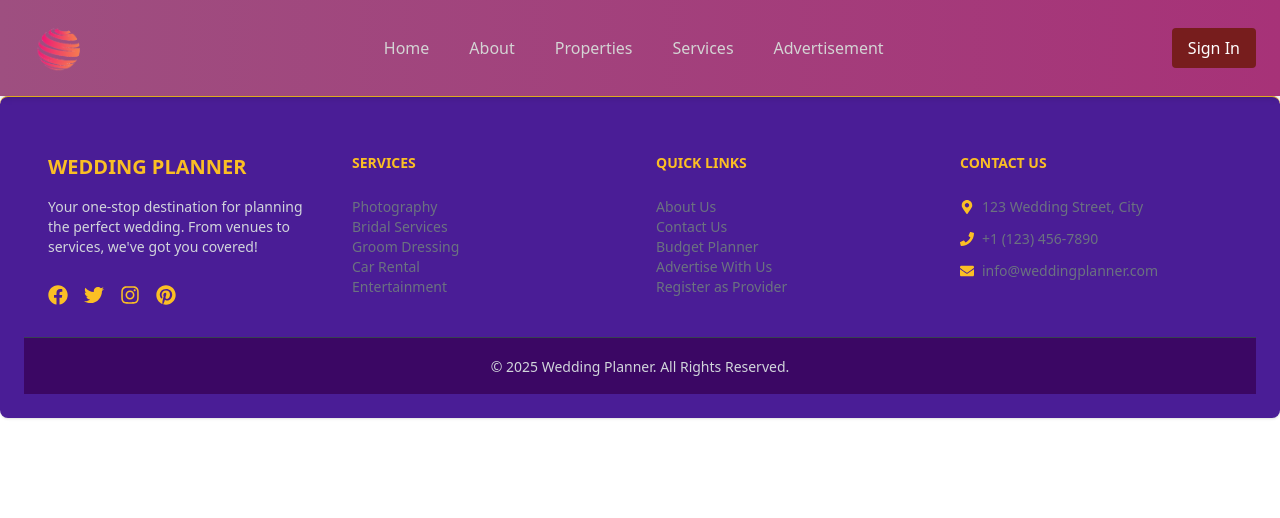
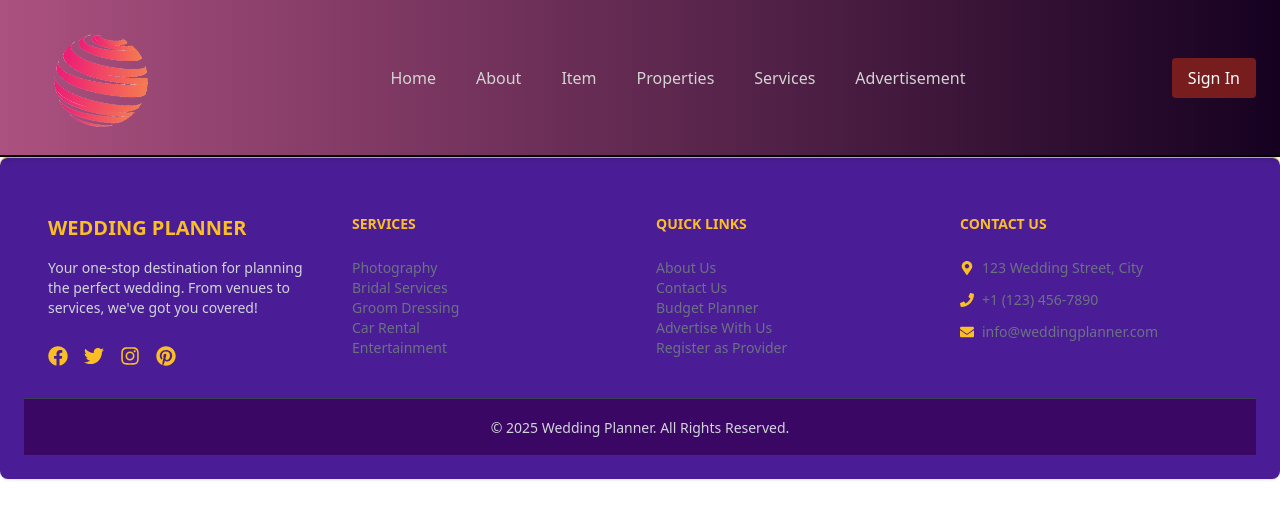
Before and after one commit to ChaminduWn/FairyTalePlanner, a React (Vite) app in the folder mern-app/frontend/: page /payment-manager in a window 1280 px wide. Shown: the top 518 px of the page. Built offline with nearby package versions, Linux system fonts and the light colour scheme.

Commit message:
sign out and user profile created successfuly

```diff
--- a/mern-app/frontend/src/components/AdminDashSideBar.jsx
+++ b/mern-app/frontend/src/components/AdminDashSideBar.jsx
@@ -78,7 +78,7 @@ export default function AdminDashSideBar() {
             </div>
           </Link>
         )}
-        {/* {!currentUser.role && (
+        {!currentUser.role && (
           <Link to="/admin-dashboard?tab=member-profile">
             <div
               className={`p-2.5 my-2 mx-2 flex items-center rounded-md px-4 duration-300 cursor-pointer hover:bg-[#707070] text-white ${
@@ -89,7 +89,7 @@ export default function AdminDashSideBar() {
               <span className="text-[15px] ml-4 text-[#D4D4D4]">Profile</span>
             </div>
           </Link>
-        )} */}
+        )}
 
        {currentUser?.role === "Manager" && (
         <>
--- a/mern-app/frontend/src/components/Header.jsx
+++ b/mern-app/frontend/src/components/Header.jsx
@@ -1,14 +1,11 @@
 import { Link, useLocation, useNavigate } from "react-router-dom";
 import { useDispatch, useSelector } from "react-redux";
-import { Avatar, Button, Dropdown, DropdownDivider, TextInput } from "flowbite-react";
+import { Avatar, Dropdown } from "flowbite-react";
 import { signoutSuccess } from "../redux/user/userSlice";
 import { useEffect, useState } from "react";
-import { AiOutlineSearch } from "react-icons/ai";
 import logo from "../assets/logo.png";
 
-
 export default function Header() {
-    const path = useLocation().pathname;
     const location = useLocation();
     const navigate = useNavigate();
     const dispatch = useDispatch();
@@ -25,49 +22,35 @@ export default function Header() {
 
     const handleSignout = async () => {
         try {
-            // Get userId before clearing
-            const userId = localStorage.getItem('userId');
-
             const res = await fetch('/api/user/signout', {
                 method: 'POST',
+                credentials: 'include' // Important for cookies
             });
             const data = await res.json();
 
-            if (!res.ok) {
-                console.log(data.message);
+            if (res.ok) {
+                dispatch(signoutSuccess());
+                navigate("/");
             } else {
-                // Clear cart data before clearing user data
-                if (userId) {
-                    localStorage.removeItem(`cart_${userId}`);
-                }
-
-                // Dispatch signout action and navigate
-                dispatch(signoutSuccess());
-                navigate(`/`);
+                console.error("Signout failed:", data.message);
             }
         } catch (error) {
-            console.log(error.message);
+            console.error("Signout error:", error.message);
         }
     };
 
-    const handleSubmit = (e) => {
-        e.preventDefault();
-        const urlParams = new URLSearchParams(location.search);
-        urlParams.set('searchTerm', searchTerm);
-        const searchQuery = urlParams.toString();
-        navigate(`/search?${searchQuery}`);
+    const handleProfileClick = () => {
+        navigate('/Dashboard?tab=profile');
     };
 
     return (
-        <header className={` shadow-md relative bg-gradient-to-r from-[#9e4f80] to-[#a73278]`}>
-            <div className="flex items-center justify-between p-6 mx-auto max-w-7xl">
+        <header className="border-b-2 border-b-black shadow-md relative bg-gradient-to-r from-[#AC5180] to-[#160121] z-50">
+            <div className="flex items-center justify-between p-6 mx-auto max-w-7xl relative">
             <Link to="/">
-    <img src={logo} alt="logo" className="h-12 w-auto max-w-[80px]" />
+                    <img src={logo} alt="logo" className="w-40" />
                 </Link>
 
-
-
-                <ul className="flex items-center gap-10"> {/* Aligning items in the center */}
+                <ul className="flex items-center gap-10">
                     <Link to="/">
                         <li className="hidden sm:inline text-[#D4D4D4] hover:underline hover:underline-offset-4 hover:text-white">
                             Home
@@ -79,58 +62,66 @@ export default function Header() {
                         </li>
                     </Link>
                     {!(currentUser?.role === "Manager" || currentUser?.isAdmin) && (
-        <Link to="/">
+                        <Link to="/item">
+                            <li className="hidden sm:inline text-[#D4D4D4] hover:underline hover:underline-offset-4 hover:text-white">
+                                Item
+                            </li>
+                        </Link>
+                    )}
+                    {!(currentUser?.role === "Manager" || currentUser?.isAdmin) && (
+                        <Link to="/properties">
                             <li className="hidden sm:inline text-[#D4D4D4] hover:underline hover:underline-offset-4 hover:text-white">
                                 Properties
                             </li>
                         </Link>
-
                     )}
                     {!(currentUser?.role === "Manager" || currentUser?.isAdmin) && (
-
-<Link to="/">
+                        <Link to="/services">
                             <li className="hidden sm:inline text-[#D4D4D4] hover:underline hover:underline-offset-4 hover:text-white">
                                 Services
                             </li>
                         </Link>
                     )}
-
                     {!(currentUser?.role === "Manager" || currentUser?.isAdmin) && (
-
-<Link to="/">
+                        <Link to="/advertisement">
                             <li className="hidden sm:inline text-[#D4D4D4] hover:underline hover:underline-offset-4 hover:text-white">
                                 Advertisement
                             </li>
                         </Link>
                     )}
-
                 </ul>
 
-                <div className='flex gap-4'> {/* Sign-in/Sign-up section */}
+                <div className='flex gap-4 relative z-50'>
                     {currentUser ? (
-        <Dropdown arrowIcon={false} inline label={<Avatar alt='user' img={currentUser.profilePicture} rounded />}>
+                        <Dropdown
+                            arrowIcon={false}
+                            inline
+                            label={<Avatar alt='user' img={currentUser.profilePicture} rounded />}
+                            placement="bottom-end" // Ensures dropdown appears below and aligned to the end
+                            className="z-50" // Ensure high z-index
+                        >
                             <Dropdown.Header>
                                 <span className='block text-sm'>@{currentUser.username}</span>
-                <span className='block text-sm font-medium truncate'>{currentUser.email}</span>
+                                <span className='block text-sm font-medium truncate'>
+                                    {currentUser.email}
+                                </span>
                             </Dropdown.Header>
-            <Link to={'/Dashboard?tab=profile'}>
-                <Dropdown.Item>Profile</Dropdown.Item>
-            </Link>
-            <DropdownDivider />
-            <Dropdown.Item onClick={handleSignout}>Signout</Dropdown.Item>
+                            <Dropdown.Item onClick={handleProfileClick}>
+                                Profile
+                            </Dropdown.Item>
+                            <Dropdown.Divider />
+                            <Dropdown.Item onClick={handleSignout}>
+                                Sign Out
+                            </Dropdown.Item>
                         </Dropdown>
                     ) : (
-        <div className="flex gap-2">
-            <Link to='/Signin'>
+                        <Link to='/signin'>
                             <button className='px-4 py-2 text-white bg-red-900 rounded'>
                                 Sign In
                             </button>
                         </Link>
-
-        </div>
                     )}
                 </div>
-
             </div>
         </header>
     );
--- a/mern-app/frontend/src/pages/AdminDashborad.jsx
+++ b/mern-app/frontend/src/pages/AdminDashborad.jsx
@@ -4,7 +4,7 @@ import AdminDashSideBar from "../components/AdminDashSideBar.jsx";
 import AdminDasAddEmp from "../components/AdminDashAddEmp.jsx";
 import DashProfile from "../components/DashProfile.jsx";
 import AdminDasManagers from "../components/AdminDashManager.jsx";
-// import DashUsers from "../components/DashUsers.jsx";
+import DashUsers from "../components/DashUsers.jsx";
 import DashboardComponent from "../components/DashboardComponent.jsx";
 import SearchEmployee from "../components/SearchEmployee.jsx";
 
@@ -40,7 +40,7 @@ export default function AdminDashboard() {
         </div>
 
         <div className="flex-1 p-4">
-          {/* {tab === "admin-users" && <DashUsers />} */}
+          {tab === "admin-users" && <DashUsers />}
           {tab === "dashboard-comp" && <DashboardComponent />}
           {tab === "search-employee" && <SearchEmployee empId={empId} />}
           {tab === "addemployee" && <AdminDasAddEmp />}
--- a/mern-app/frontend/tailwind.config.js
+++ b/mern-app/frontend/tailwind.config.js
@@ -4,6 +4,7 @@ export default {
       "./index.html",
       "./src/**/*.{js,ts,jsx,tsx}",
       'node_modules/flowbite-react/lib/esm/**/*.js',
+
     ],
     theme: {
       extend: {},
```
Also changed, not shown: 1 other file (tests, documents, lock files or other folders). Lines whose indentation alone changed are shown as unchanged.
